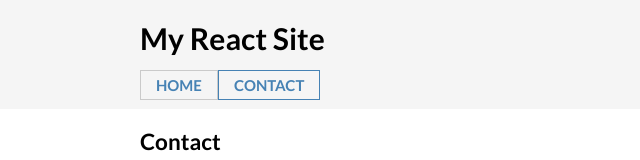
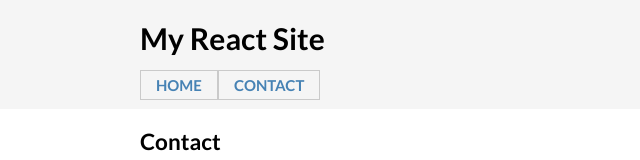
Before and after one commit to dev-geddy/create-your-react-app, a React (Create React App) app: page /contact in a window 1280 px wide. Shown: the top 160 px of the page, without its empty margins (0-640 px from the left). Built offline with nearby package versions, Linux system fonts and the light colour scheme.

Commit message:
Menu items refactored to iterate through array of defined items. Editor config added.

```diff
--- a/src/layout/Header.js
+++ b/src/layout/Header.js
@@ -1,8 +1,33 @@
 import React, {Component} from 'react';
 import './Header.css';
-import { NavLink } from 'react-router-dom';
+import {NavLink} from 'react-router-dom';
 
 class Header extends Component {
+  menuItems = [
+    {
+      to: '/',
+      caption: 'Home',
+      exact: true
+    },
+    {
+      to: '/contact',
+      caption: 'Contact'
+    }
+  ];
+
+  renderMenuItems(menuItems) {
+    return menuItems.map((menuItem, index) => {
+      return (
+        <li key={index}>
+          <NavLink to={menuItem.to}
+                   className="menu-item"
+                   exact={menuItem.exact ? true : false}
+                   activeClassName="menu-itm--current">{menuItem.caption}</NavLink>
+        </li>
+      );
+    });
+  }
+
   render() {
     return (
       <header className="app-header">
@@ -12,8 +37,7 @@ class Header extends Component {
           </h1>
           <nav className="app-header-menu">
             <ul>
-              <li><NavLink exact to="/" className="menu-item" activeClassName="menu-itm--current">Home</NavLink></li>
-              <li><NavLink to="/contact" className="menu-item" activeClassName="menu-item--current">Contact</NavLink></li>
+              {this.renderMenuItems(this.menuItems)}
             </ul>
           </nav>
         </div>
```
Also changed, not shown: 1 other file (tests, documents, lock files or other folders).
